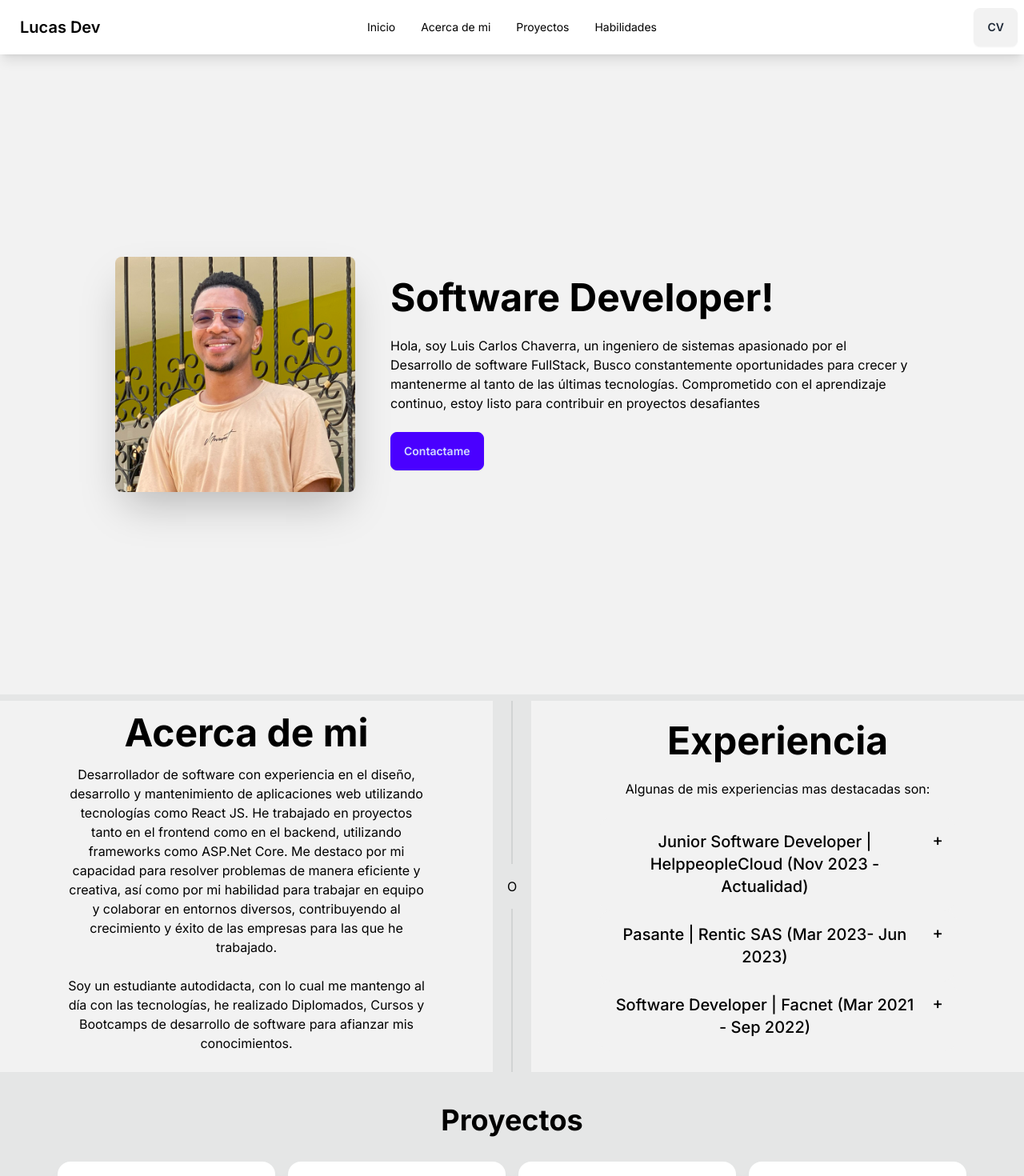
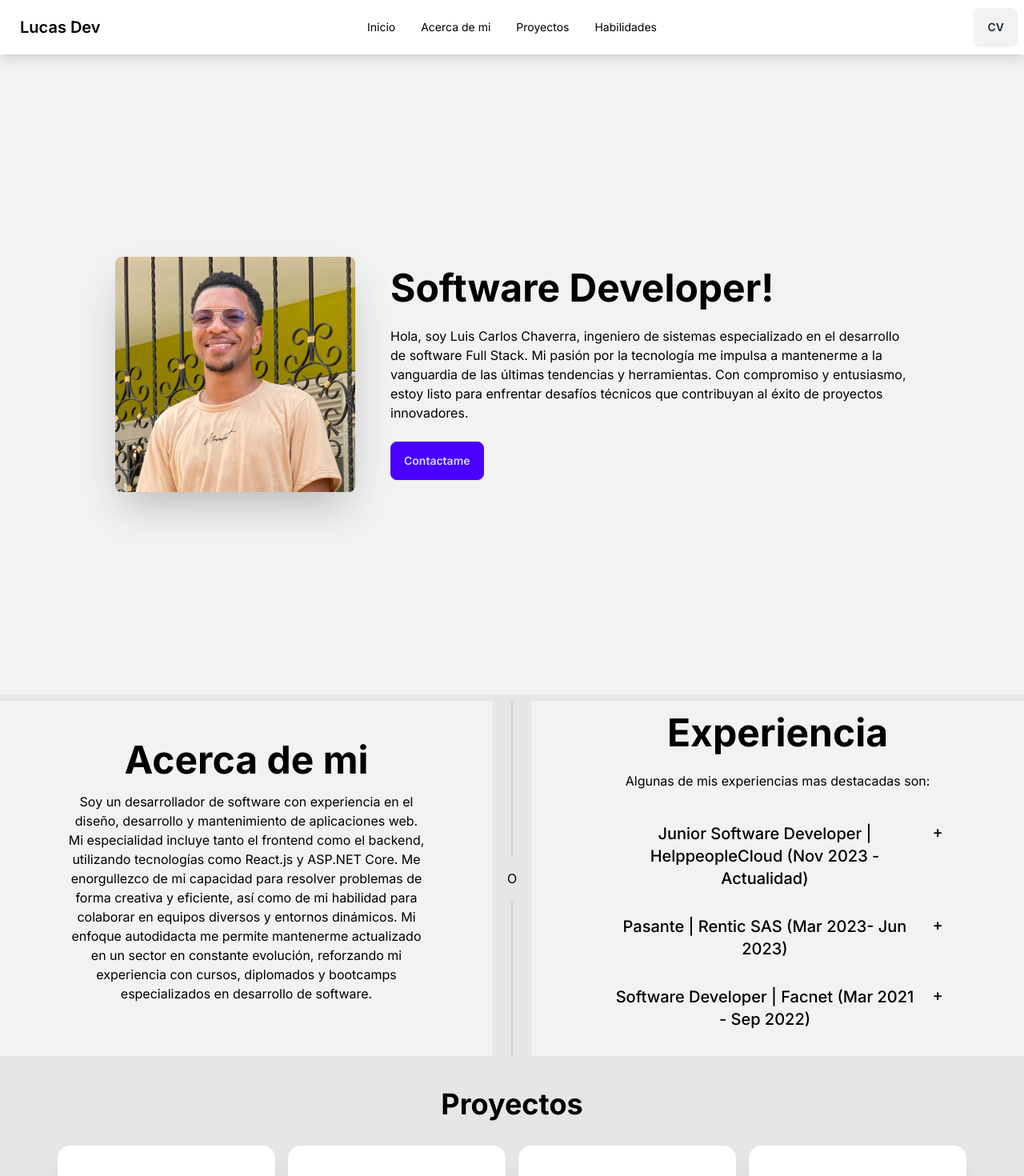
Before and after one commit to lcchaverra/Lucas-Portafolio, a Next.js app: page / in a window 1280 px wide. Shown: the top 1470 px of the page at 80% size. Built offline with nearby package versions, Linux system fonts and the light colour scheme.

Commit message:
update: mejora de descripciones

```diff
--- a/src/components/About/About.tsx
+++ b/src/components/About/About.tsx
@@ -8,9 +8,7 @@ const About = () => {
                     <div className="hero-content text-center">
                         <div className="max-w-md">
                         <h1 className="text-5xl font-bold">Acerca de mi</h1>
-                        <p className="py-4">Desarrollador de software con experiencia en el diseño, desarrollo y mantenimiento de aplicaciones web utilizando tecnologías como React JS. He trabajado en proyectos tanto en el frontend como en el backend, utilizando frameworks como ASP.Net Core. Me destaco por mi capacidad para resolver problemas de manera eficiente y creativa, así como por mi habilidad para trabajar en equipo y colaborar en entornos diversos, contribuyendo al crecimiento y éxito de las empresas para las que he trabajado.</p>
-                        <p className="py-2">Soy un estudiante autodidacta, con lo cual me mantengo al día con las tecnologías, he realizado Diplomados, Cursos y Bootcamps de desarrollo de software para afianzar mis conocimientos.</p>
-                        {/* <p className="py-6">provengo de Quibdó – Chocó, Colombia, actualmente estoy perfeccionando mis habilidades en el desarrollo móvil.</p> */}
+                        <p className="py-4">Soy un desarrollador de software con experiencia en el diseño, desarrollo y mantenimiento de aplicaciones web. Mi especialidad incluye tanto el frontend como el backend, utilizando tecnologías como React.js y ASP.NET Core. Me enorgullezco de mi capacidad para resolver problemas de forma creativa y eficiente, así como de mi habilidad para colaborar en equipos diversos y entornos dinámicos. Mi enfoque autodidacta me permite mantenerme actualizado en un sector en constante evolución, reforzando mi experiencia con cursos, diplomados y bootcamps especializados en desarrollo de software.</p>
                         </div>
                     </div>
                 </div>
@@ -32,10 +30,7 @@ const About = () => {
                                 </div>
                                 <div className="collapse-content">
                                     <p>
-                                        Creación de requerimientos y asistencia técnica para aplicaciones web.
-                                        Uso de tecnologías avanzadas como React JS y ASP.NET Core.
-                                        Colaboración con metodologías ágiles para mejorar la eficacia y experiencia del usuario.
-                                        Trabajo en equipo con otros profesionales para soluciones innovadoras y desafíos técnicos.
+                                    Diseñé e implementé soluciones utilizando React.js, Typescript, ASP.NET Core y Node js, mejorando la experiencia del usuario. Participé en equipos ágiles para entregar proyectos técnicos desafiantes.
                                     </p>
                                 </div>
                             </div>
@@ -47,10 +42,7 @@ const About = () => {
                                 </div>
                                 <div className="collapse-content">
                                     <p>
-                                        Creé una plataforma en línea para supervisar sistemas de energía renovable sostenible.
-                                        Opté por Makoserver y el lenguaje Lua para desarrollar una solución escalable y efectiva.
-                                        Ayudé a mejorar la eficacia y sostenibilidad de las operaciones de la empresa con esta
-                                        herramienta innovadora.
+                                        Desarrollé una plataforma para el monitoreo de energía renovable, mejorando la eficiencia operativa con tecnologías como Makoserver y Lua.
                                     </p>
                                 </div>
                             </div>
@@ -61,7 +53,7 @@ const About = () => {
                                     Software Developer | Facnet (Mar 2021 - Sep 2022)
                                 </div>
                                 <div className="collapse-content">
-                                    <p>Participación en proyectos de desarrollo de software, ocupando el Rol de Desarrollador Fullstack, En cada proyecto, pude satisfacer los requisitos del cliente y alcanzar los objetivos fijados, Hice uso de tecnologías como HTML, CSS, JavaScript, PHP, SQL, entre otras, para crear soluciones eficaces y de primera calidad.</p>
+                                    <p>Creé aplicaciones web Full Stack con tecnologías como HTML, CSS, Javascript y PHP, logrando un cumplimiento del 100% en los objetivos del cliente.</p>
                                 </div>
                             </div>
                         </div>
--- a/src/components/Hero/Hero.tsx
+++ b/src/components/Hero/Hero.tsx
@@ -46,7 +46,7 @@ const Hero = () => {
                 <Image src="/img/me/1.jpg" alt="Foto de perfil" width={300} height={300} className="rounded-lg shadow-2xl mr-7" />
                 <div>
                 <h1 className="text-5xl font-bold">Software Developer!</h1>
-                <p className="py-6">Hola, soy Luis Carlos Chaverra, un ingeniero de sistemas apasionado por el Desarrollo de software FullStack, Busco constantemente oportunidades para crecer y mantenerme al tanto de las últimas tecnologías. Comprometido con el aprendizaje continuo, estoy listo para contribuir en proyectos desafiantes</p>
+                <p className="py-6">Hola, soy Luis Carlos Chaverra, ingeniero de sistemas especializado en el desarrollo de software Full Stack. Mi pasión por la tecnología me impulsa a mantenerme a la vanguardia de las últimas tendencias y herramientas. Con compromiso y entusiasmo, estoy listo para enfrentar desafíos técnicos que contribuyan al éxito de proyectos innovadores.</p>
                 <button className="btn btn-primary" onClick={()=> (document.getElementById('contact_modal') as HTMLDialogElement)?.showModal()}>Contactame</button>
                 </div>
             </div>
```
